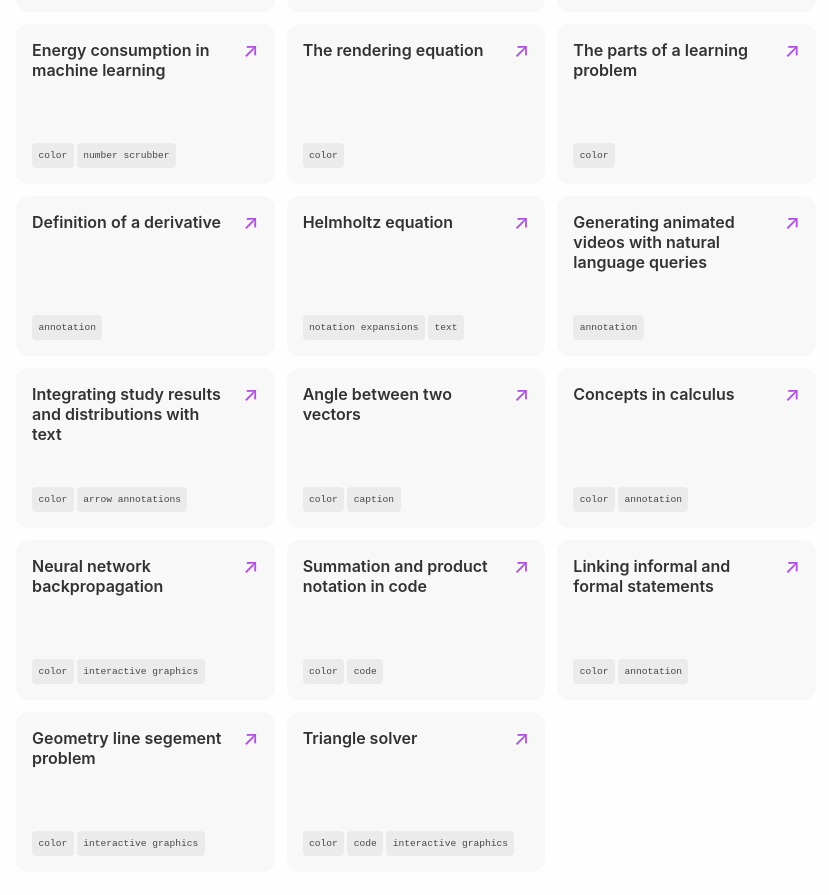
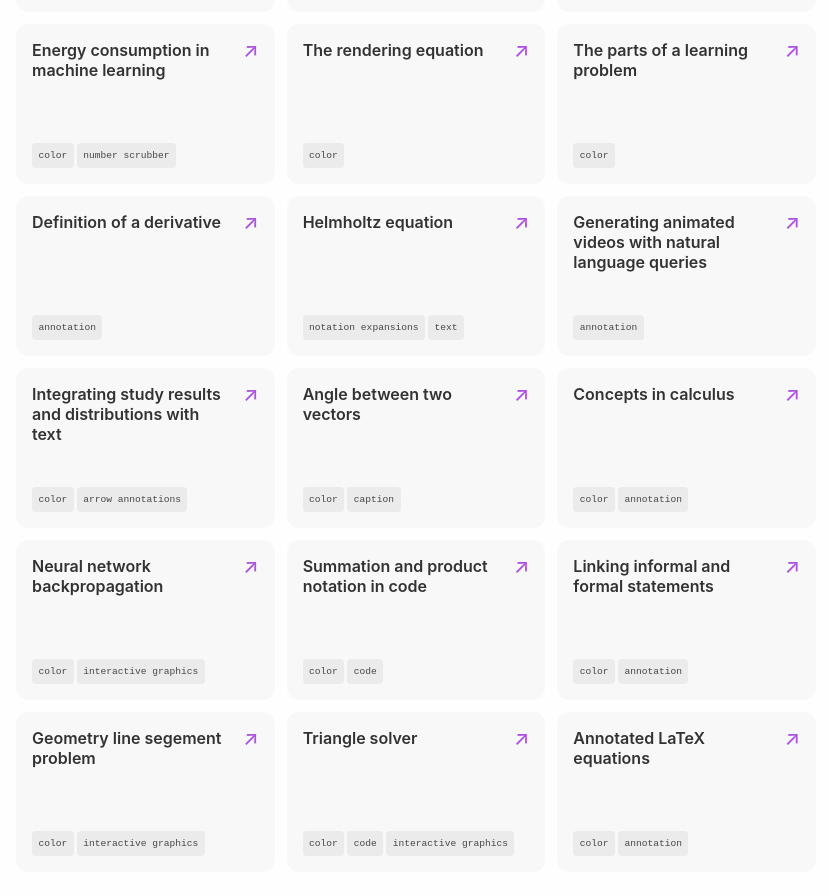
Before and after one commit to fredhohman/awesome-mathematical-notation-design, a Jekyll site: the page built from index.md, in a window 1280 px wide and 900 px high, scrolled down 2838 px. Shown: the top 895 px of the window, without its empty margins (224-1053 px from the left). Built offline with Jekyll 4.4.1, drawn with Linux system fonts in a browser that asks for light colours.

Commit message:
fix: #16

```diff
--- a/_data/examples.yaml
+++ b/_data/examples.yaml
@@ -264,3 +264,10 @@
     - color
     - code
     - interactive graphics
+
+- description: Annotated LaTeX equations
+  link: https://twitter.com/sibinmohan/status/1480583840858996743
+  type: example
+  tags:
+    - color
+    - annotation
```
